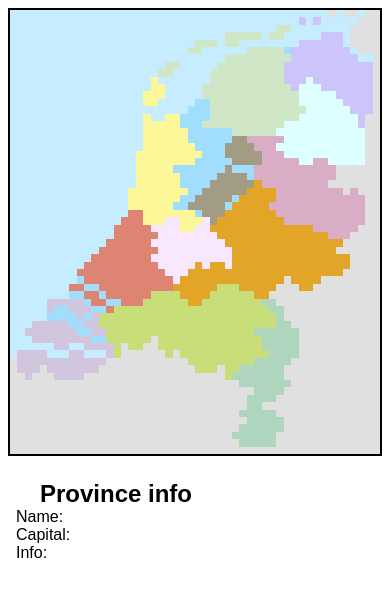
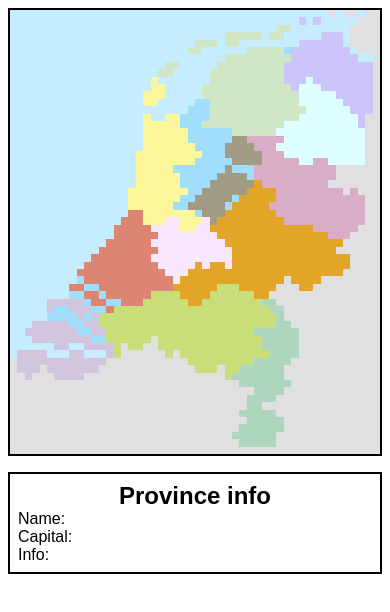
Before and after one commit to nielsly/netherlandspixel, a plain HTML site: page index.html in a window 390 px wide. Drawn offline with Linux system fonts and the light colour scheme.

Commit message:
Very truly responsive, but expensive in resources

```diff
--- a/js.js
+++ b/js.js
@@ -85,21 +85,34 @@ function getColorUnderCursor(x, y) {
 }
 
 function setCanvasSize() {
-    if (6 * window.document.documentElement.clientWidth > 5 * window.document.documentElement.clientHeight) {
-        cv.style.height = window.document.documentElement.clientHeight - ((cv.style.marginTop.slice(0, -2) | 0) + (cv.style.borderWidth.slice(0, -2) | 0) * 2 + (cv.style.marginBottom.slice(0, -2) | 0)) + "px";
-        cv.style.width = "auto";
+    const cvExtraH = (cv.style.marginLeft.slice(0, -2) | 0) + (cv.style.borderWidth.slice(0, -2) | 0) * 2 + (cv.style.marginRight.slice(0, -2) | 0),
+        infoCardExtra = (infoCard.div.style.marginLeft.slice(0, -2) | 0) + (infoCard.div.style.paddingLeft.slice(0, -2) | 0) + (infoCard.div.style.borderWidth.slice(0, -2) | 0) * 2 + (infoCard.div.style.paddingRight.slice(0, -2) | 0) + (infoCard.div.style.marginRight.slice(0, -2) | 0);
+
+    if (6 * document.documentElement.clientWidth > 5 * document.documentElement.clientHeight) {
+        cv.style.height = document.documentElement.clientHeight - ((cv.style.marginTop.slice(0, -2) | 0) + (cv.style.borderWidth.slice(0, -2) | 0) * 2 + (cv.style.marginBottom.slice(0, -2) | 0)) + "px";
+        cv.style.width = ((cv.style.height.slice(0, -2) | 0) / 6 * 5 | 0) + "px";
     } else {
-        cv.style.width = window.document.documentElement.clientWidth - ((cv.style.marginLeft.slice(0, -2) | 0) + (cv.style.borderWidth.slice(0, -2) | 0) * 2 + (cv.style.marginRight.slice(0, -2) | 0)) + "px";
+        cv.style.width = document.documentElement.clientWidth - cvExtraH + "px";
         cv.style.height = "auto";
     }
+
+    const cvWidth = (cv.style.width.slice(0, -2) | 0) + cvExtraH;
+
+    if (document.documentElement.clientWidth - cvWidth >= 160 + infoCardExtra) {
+        infoCard.div.style.width = document.documentElement.clientWidth - cvWidth - infoCardExtra + "px"
+    } else {
+        infoCard.div.style.width = document.documentElement.clientWidth - infoCardExtra + "px";
+    }
 }
-
-window.onresize = setCanvasSize;
 
 async function bodyReady() {
     provinces = await fetch('provinces.json').then((r) => {
         return r.json();
     });
+
+    document.body.style.width = "100vw";
+    document.body.style.height = "100vh";
+
     await createCanvas();
     imageDataData = cx.getImageData(0, 0, cv.width, cv.height).data;
 
@@ -127,7 +140,15 @@ async function bodyReady() {
             infoCard.div.appendChild(infoCard[el]);
         }
     }
+
+    infoCard.div.style.border = "2px solid black";
+    infoCard.div.style.margin = "8px";
+    infoCard.div.style.padding = "8px";
+
     document.body.appendChild(infoCard.div);
+
+    setCanvasSize();
+    window.onresize = setCanvasSize;
 }
 
 async function createCanvas() {
@@ -143,7 +164,6 @@ async function createCanvas() {
 
     cx.drawImage(img, 0, 0, 50, 60);
     document.body.appendChild(cv);
-    setCanvasSize();
 }
 
 function loadImage(url) {
--- a/style.css
+++ b/style.css
@@ -4,23 +4,17 @@
 }
 
 body {
-    width: 100vw;
-    height: 100vh;
+    overflow-y: scroll;
+    overflow-x: hidden;
 }
 
 canvas {
-    margin: 8px;
-    border: 2px solid black;
     float: left;
     image-rendering: pixelated;
 }
 
 #infoCard {
     float: left;
-    margin: 8px;
-    padding: 8px;
-    width: 200px;
-    max-width: 90%;
     overflow-wrap: break-word;
 }
 
```
